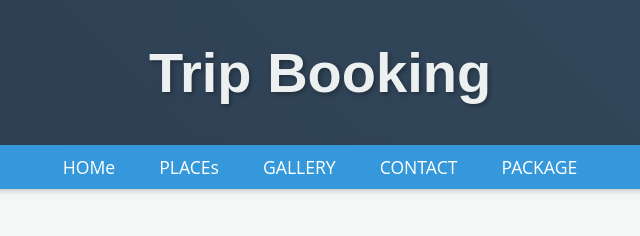
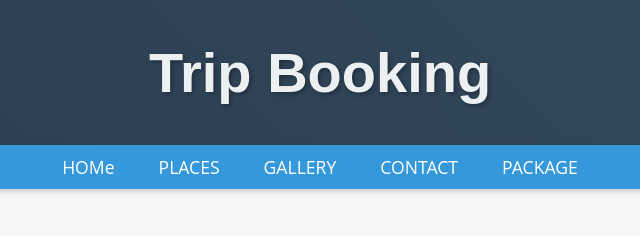
Before and after one commit to AshokRucca/TripBooking, a plain HTML site: page index.html in a window 1280 px wide. Shown: the top 236 px of the page, 320-960 px from the left. Drawn offline with Linux system fonts and the light colour scheme.

Commit message:
Update index.html

```diff
--- a/index.html
+++ b/index.html
@@ -13,7 +13,7 @@
     </header>
     <nav>
         <a href="#">HOMe</a>
-        <a href="#">PLACEs</a>
+        <a href="#">PLACES</a>
         <a href="#">GALLERY</a>
         <a href="#">CONTACT</a>
         <a href="#">PACKAGE</a>
```
